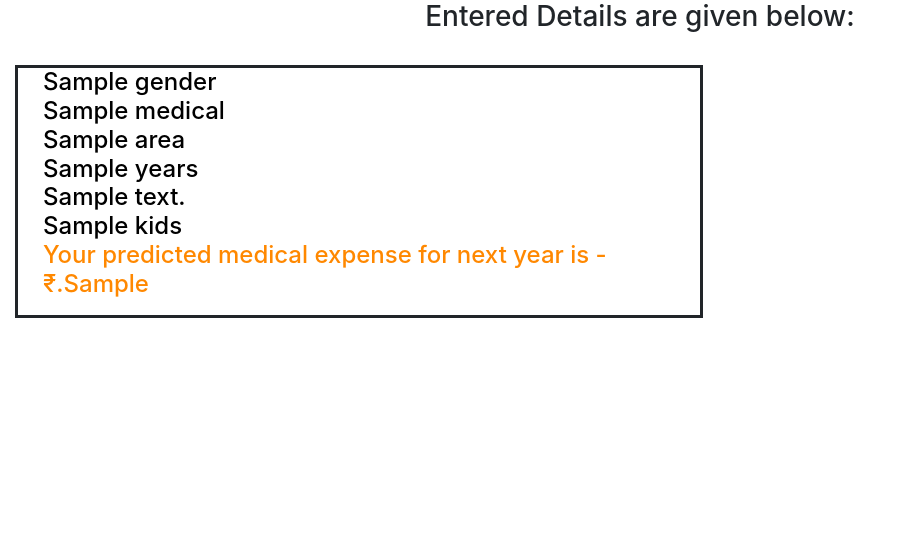
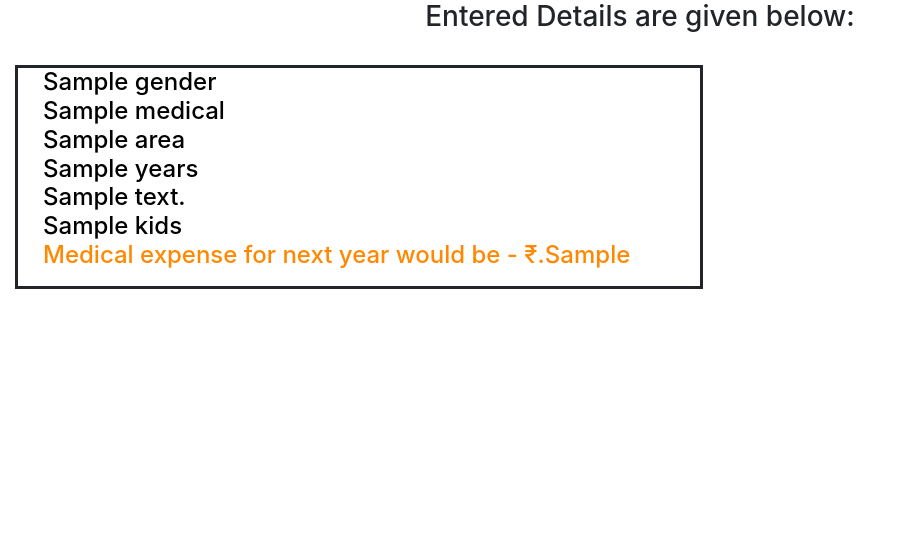
Before and after one commit to ronithraj85/Medical-Expense-Prediction, a Flask app: template templates/result.html in a window 1280 px wide. Shown: the part 62-601 px from the top of the page, without its empty margins (0-901 px from the left). Run offline with Flask 2, Linux system fonts and the light colour scheme; the template is opened without the code that fills it: most values are stand-ins (such as "Sample title", 1, 10 or a date in 2020); parts of the project's set-up code (start-up, migrations or seed data) failed here and were passed over; some libraries are stand-ins or nearby versions.

Commit message:
app changes

```diff
--- a/app.py
+++ b/app.py
@@ -100,7 +100,7 @@ def predict():
 
         output = round(prediction[0])
 
-        return render_template('result.html', gender="Sex - {}".format(sex), medical="Smoker - {}".format(smoker), area="Region - {}".format(region), years="Age - {}".format(age), body_mass="Body Mass Index - {}".format(bmi), kids="Children - {}".format(children), medical_expense=output)
+        return render_template('result.html', gender="Sex - {}".format(sex), medical="Smoker - {}".format(smoker), area="Region - {}".format(region), years="Age - {}".format(age), body_mass="Body Mass Index - {}".format(bmi), kids="Number of children - {}".format(children), medical_expense=output)
 
     return render_template("index.html")
 
--- a/templates/result.html
+++ b/templates/result.html
@@ -36,7 +36,7 @@
                     {{ years }}<br>
                     {{ body_mass }}<br>
                     {{ kids }}<br>
-                    <p class="result">Your predicted medical expense for next year is - ₹.{{medical_expense}}</p>
+                    <p class="result">Medical expense for next year would be - ₹.{{medical_expense}}</p>
                 </h4>
             </fieldset>
         </div>
```
